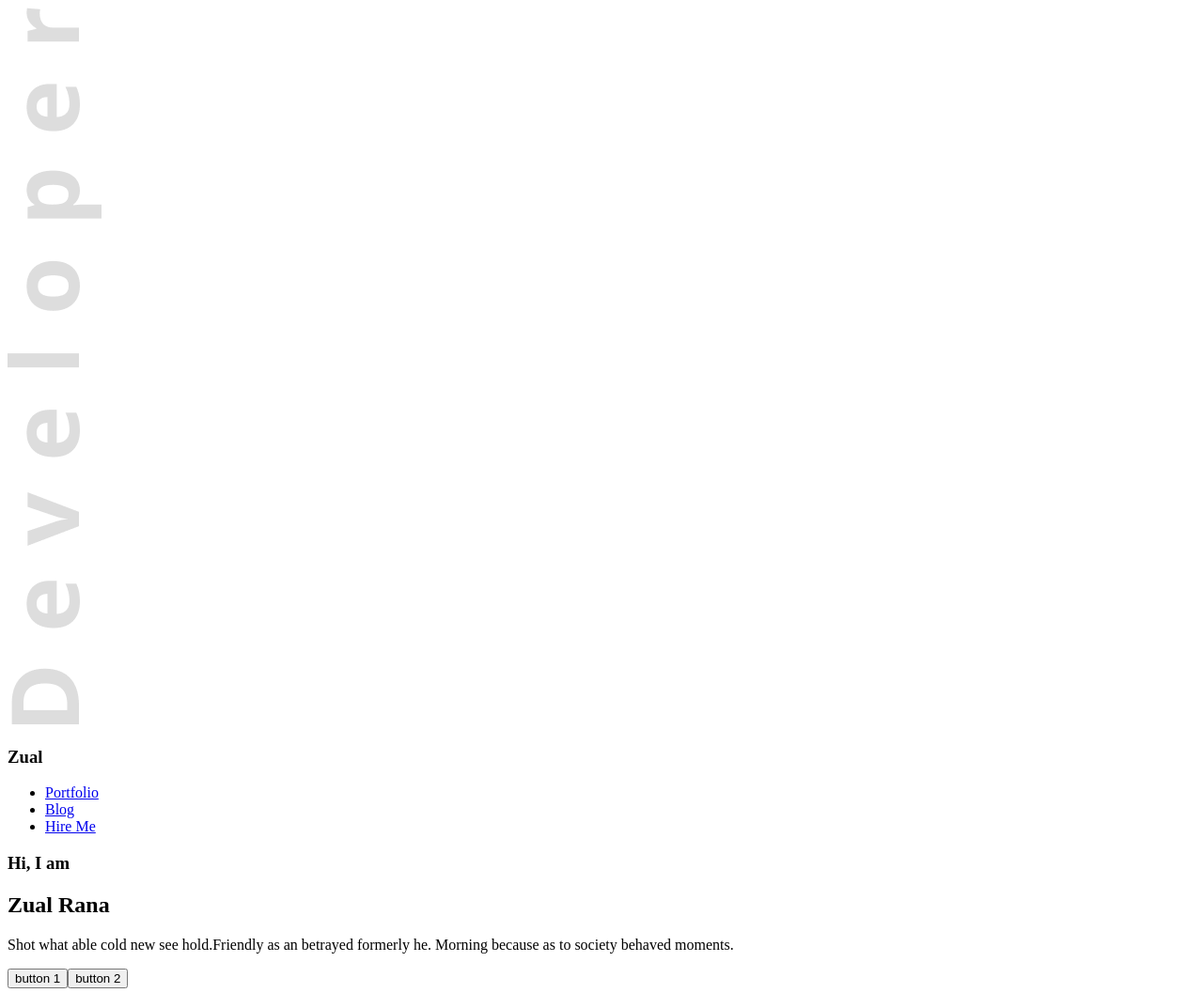
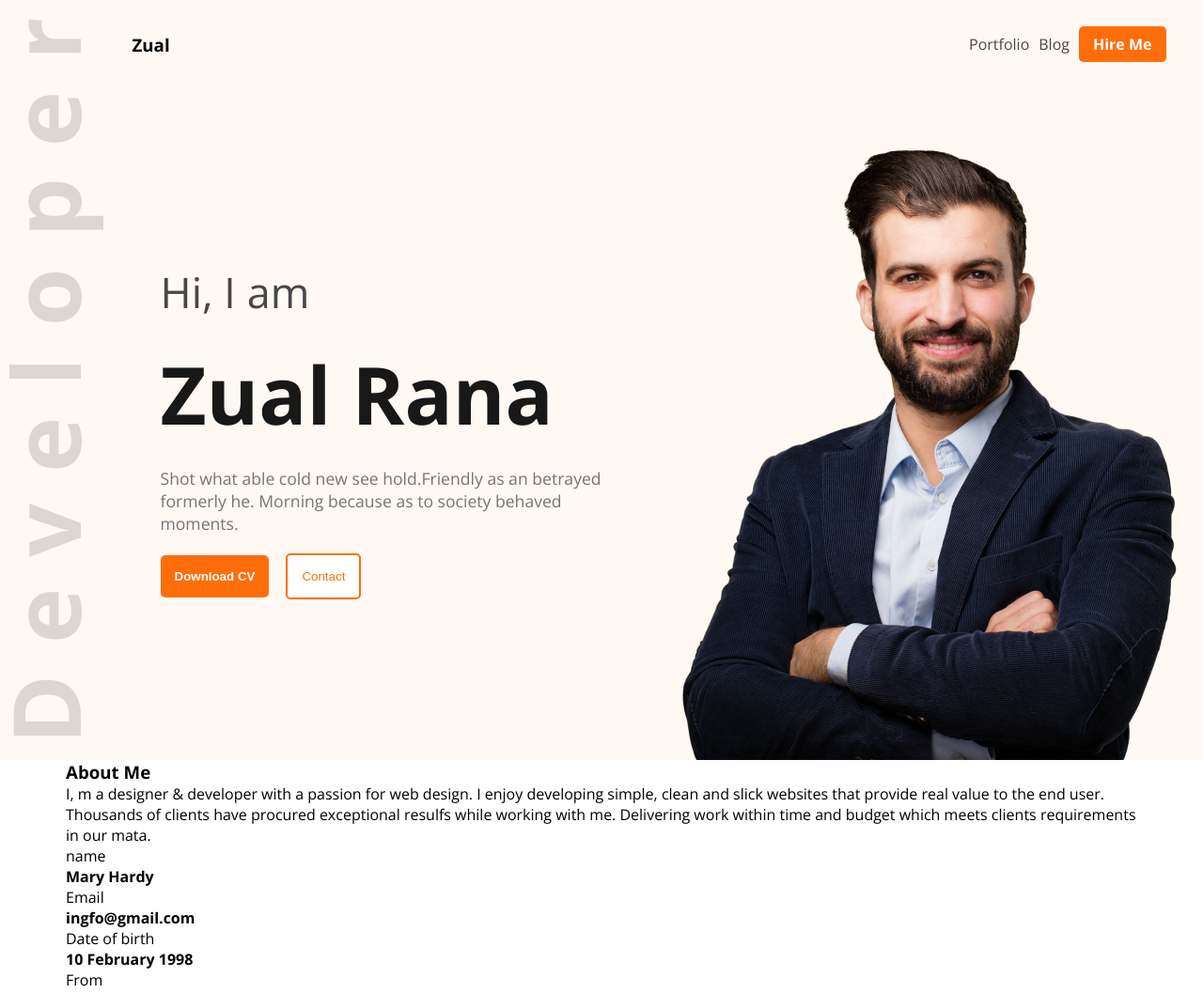
Before and after one commit to Dev-Zual/portfolio-design, a plain HTML site: page index.html in a window 1280 px wide. Shown: the top 1057 px of the page at 94% size. Drawn offline with nearby package versions, Linux system fonts and the light colour scheme.

Commit message:
style done header area

```diff
--- a/css/style.css
+++ b/css/style.css
@@ -0,0 +1,111 @@
+@import url("https://fonts.googleapis.com/css2?family=Open+Sans:ital,wght@0,300..800;1,300..800&display=swap");
+
+body {
+  font-family: "Open Sans", sans-serif;
+  padding: 0px;
+  margin: 0px;
+}
+h1,
+h2,
+h3,
+h4,
+h5,
+h6,
+p {
+  padding: 0;
+  margin: 0;
+}
+.btn-active{
+  background: #FD6E0A;
+  padding: 8px 15px;
+  border-radius: 5px;
+  color: #fff;
+  font-weight: 700;
+  border: none;
+}
+.btn-outline{
+  border: 2px solid #FD6E0A;
+  color: #FD6E0A;
+  border-radius: 5px;
+  background: #fff;
+
+
+}
+.container {
+  width: 1140px;
+  margin: 0 auto;
+}
+header {
+  display: flex;
+  /* flex-direction: row; */
+  /* margin: 25px 50px; */
+  background-color: #fff8f3;
+
+  padding: 20px 10px;
+}
+.navbar {
+  margin: 0px 20px;
+}
+
+.nav-top {
+  display: flex;
+  justify-content: space-between;
+  align-items: center;
+}
+
+nav ul {
+  display: flex;
+  /* margin-left: 100px; */
+}
+
+nav ul li {
+  list-style: none;
+  margin-left: 10px;
+}
+
+nav ul li a {
+  text-decoration: none;
+  font-weight: 400;
+  color: #474747;
+}
+.nav-bottom {
+  display: flex;
+  width: 100%;
+  justify-content: space-between;
+  align-items: center;
+  height: 100%
+}
+.nav-bottom-left {
+  margin-left: 50px;
+  /* margin-top: 150px; */
+}
+
+.nav-bottom-left h3 {
+  font-size: 45px;
+  color: #474747;
+  font-weight: 300;
+}
+
+.nav-bottom-left h1 {
+  font-weight: 700;
+  font-size: 5.3rem;
+  color: #181818;
+  margin-top: 20px;
+}
+.nav-bottom-left p {
+    font-size: 1.1rem;
+    font-weight: 400;
+    color: #757575;
+    margin: 20px 0px;
+}
+.button button {
+    margin-right: 18px;
+    padding: 15px;
+}
+.nav-bottom-right {
+    width: 100%;
+}
+
+.nav-bottom-right img {
+  margin-bottom: -30px;
+}
--- a/index.html
+++ b/index.html
@@ -7,27 +7,31 @@
     <link rel="stylesheet" href="css/style.css" />
   </head>
   <body>
+    <div class="container-fluid">
       <header>
         <div class="developre"><img src="images/developer.png" alt="" /></div>
-      <nav>
+        <nav class="container">
+          <div class="navbar">
             <div class="nav-top">
               <div class="logo"><h3>Zual</h3></div>
               <ul>
                 <li><a href="#">Portfolio</a></li>
                 <li><a href="#">Blog</a></li>
-            <li><a href="#">Hire Me</a></li>
+                <li><a class="btn-active" href="#">Hire Me</a></li>
               </ul>
+            </div>
           </div>
           <div class="nav-bottom">
             <div class="nav-bottom-left">
               <h3>Hi, I am</h3>
               <h1>Zual Rana</h1>
               <p>
-              Shot what able cold new see hold.Friendly as an betrayed formerly
-              he. Morning because as to society behaved moments.
+                Shot what able cold new see hold.Friendly as an betrayed
+                formerly he. Morning because as to society behaved moments.
               </p>
               <div class="button">
-              <button>button 1</button><button>button 2</button>
+                <button class="btn-active">Download CV</button
+                ><button class="btn-outline">Contact</button>
               </div>
             </div>
             <div class="nav-bottom-right">
@@ -39,7 +43,7 @@
       <main>
         <!-- about section starts -->
         <section>
-        <div class="about-me">
+          <div class="about-me container">
             <div class="about-box">
               <div class="about-top">
                 <h3>About Me</h3>
@@ -75,7 +79,7 @@
         </section>
         <!-- about me section ends  -->
         <!-- what i do section starts -->
-      <section class="do">
+        <section class="do container">
           <div class="do-top">
             <h3>What I DO</h3>
             <p>
@@ -129,6 +133,7 @@
         <!-- what i do section ends -->
         <!-- summery section starts -->
         <section class="summery">
+          <div class="container">
             <h2>A summary of My Resume</h2>
             <div class="summery-info">
               <div class="summery-left">
@@ -137,27 +142,27 @@
                   <h5>Master in Computer Engineering</h5>
                   <h6>Harvard University / 2015 - 2017</h6>
                   <p>
-                List skill/technologies here. You can change the icon above to
-                any of the 1500+ FontAwesome 5 free icons available. Aenean
-                commodo ligula eget dolor.
+                    List skill/technologies here. You can change the icon above
+                    to any of the 1500+ FontAwesome 5 free icons available.
+                    Aenean commodo ligula eget dolor.
                   </p>
                 </div>
                 <div class="summery-card">
                   <h5>Master in Computer Engineering</h5>
                   <h6>Harvard University / 2015 - 2017</h6>
                   <p>
-                List skill/technologies here. You can change the icon above to
-                any of the 1500+ FontAwesome 5 free icons available. Aenean
-                commodo ligula eget dolor.
+                    List skill/technologies here. You can change the icon above
+                    to any of the 1500+ FontAwesome 5 free icons available.
+                    Aenean commodo ligula eget dolor.
                   </p>
                 </div>
                 <div class="summery-card">
                   <h5>Master in Computer Engineering</h5>
                   <h6>Harvard University / 2015 - 2017</h6>
                   <p>
-                List skill/technologies here. You can change the icon above to
-                any of the 1500+ FontAwesome 5 free icons available. Aenean
-                commodo ligula eget dolor.
+                    List skill/technologies here. You can change the icon above
+                    to any of the 1500+ FontAwesome 5 free icons available.
+                    Aenean commodo ligula eget dolor.
                   </p>
                 </div>
               </div>
@@ -167,41 +172,43 @@
                   <h5>Sr. Font End Developer</h5>
                   <h6>Apple Inc / 2020 - Current</h6>
                   <p>
-                List skill/technologies here. You can change the icon above to
-                any of the 1500+ FontAwesome 5 free icons available. Aenean
-                commodo ligula eget dolor.
+                    List skill/technologies here. You can change the icon above
+                    to any of the 1500+ FontAwesome 5 free icons available.
+                    Aenean commodo ligula eget dolor.
                   </p>
                 </div>
                 <div class="summery-card">
                   <h5>Jr. Font End Developer</h5>
                   <h6>Dribbble Inc / 2018 - 2022</h6>
                   <p>
-                List skill/technologies here. You can change the icon above to
-                any of the 1500+ FontAwesome 5 free icons available. Aenean
-                commodo ligula eget dolor.
+                    List skill/technologies here. You can change the icon above
+                    to any of the 1500+ FontAwesome 5 free icons available.
+                    Aenean commodo ligula eget dolor.
                   </p>
                 </div>
                 <div class="summery-card">
                   <h5>HTML Developer</h5>
                   <h6>Adobe Inc / 2017 - 2018</h6>
                   <p>
-                List skill/technologies here. You can change the icon above to
-                any of the 1500+ FontAwesome 5 free icons available. Aenean
-                commodo ligula eget dolor.
+                    List skill/technologies here. You can change the icon above
+                    to any of the 1500+ FontAwesome 5 free icons available.
+                    Aenean commodo ligula eget dolor.
                   </p>
                 </div>
               </div>
             </div>
             <div class="download-cv"><button>Download CV</button></div>
+          </div>
         </section>
         <!-- summery section ends -->
       </main>
       <footer>
+        <div class="container">
           <div class="footer-left">
             <h2>Lets connect</h2>
             <p>
-          Please fill out the form on this section to contact with me or call
-          between 9:00 A.M and 8.00 P.M ET, Monday through Friday.
+              Please fill out the form on this section to contact with me or
+              call between 9:00 A.M and 8.00 P.M ET, Monday through Friday.
             </p>
             <div class="social-icon"><i></i><i></i><i></i></div>
           </div>
@@ -214,6 +221,8 @@
               <input type="submit" value="Submit" />
             </div>
           </div>
+        </div>
       </footer>
+    </div>
   </body>
 </html>
```
Lines whose indentation alone changed are shown as unchanged.
